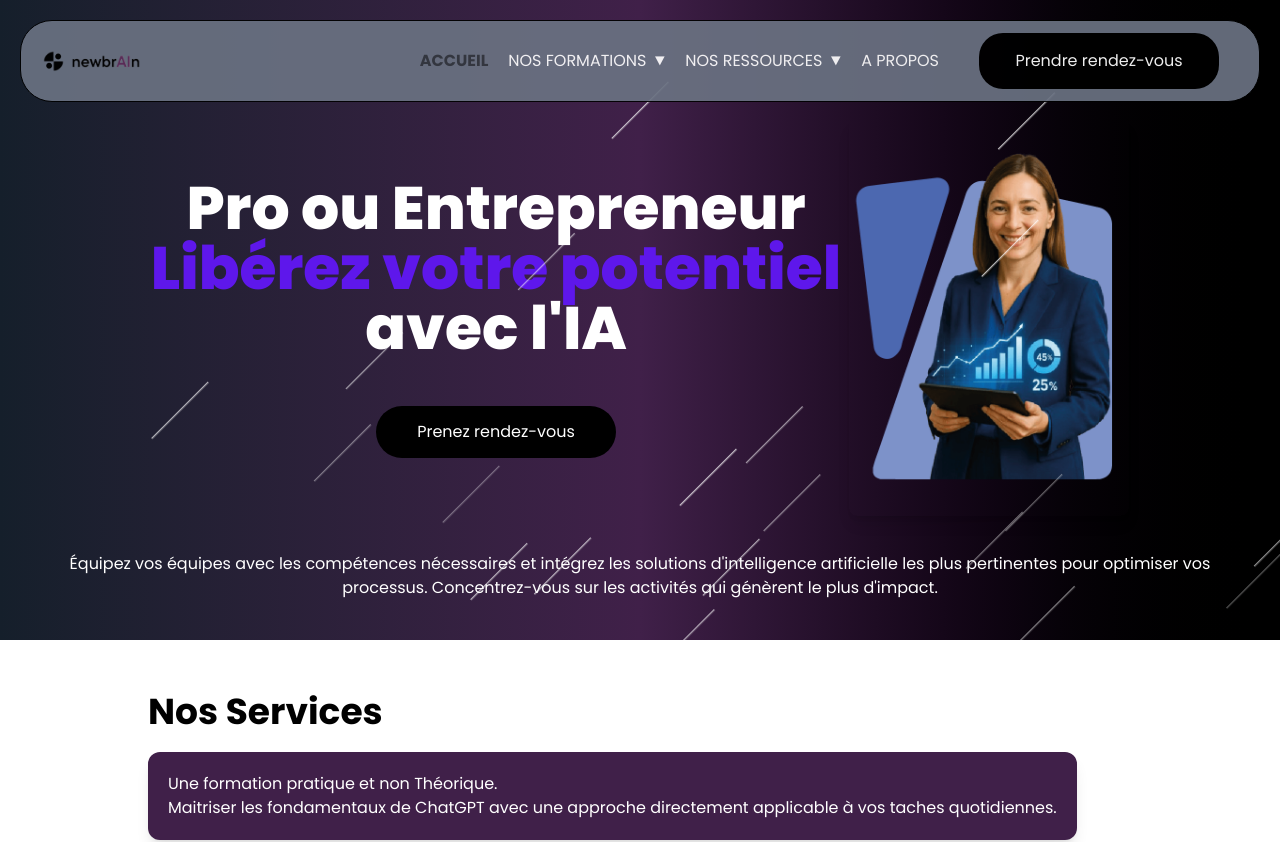
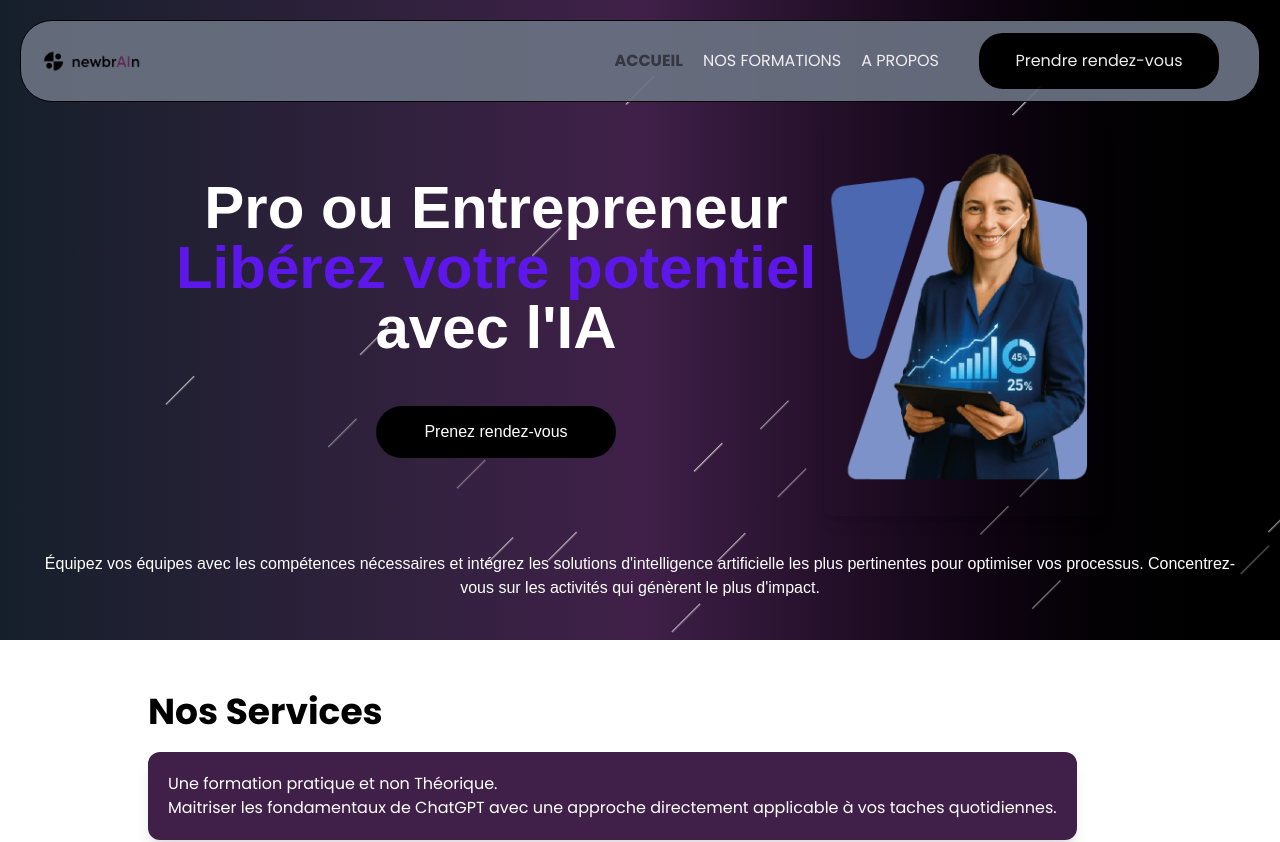
Before and after one commit to Beerus243/newbrain, a Next.js app: page / in a window 1280 px wide. Shown: the top 842 px of the page. Built offline with nearby package versions, Linux system fonts and the light colour scheme.

Commit message:
changement design 5 header du debut

```diff
--- a/app/components/Footer.tsx
+++ b/app/components/Footer.tsx
@@ -52,7 +52,7 @@ const Footer = () => {
   }, []);
 
   return (
-    <footer className="relative bg-gradient-to-r from-[#151f2b] via-[#402049] to-[#000000] text-white !py-10">
+    <footer className="relative rounded-t-3xl bg-gradient-to-r from-[#151f2b] via-[#402049] to-[#000000] text-white !py-10">
       {/* Animation des étoiles filantes */}
       <div
         id="shooting-stars-container"
--- a/app/components/Header.tsx
+++ b/app/components/Header.tsx
@@ -8,36 +8,12 @@ import { usePathname } from "next/navigation";
 
 const Navigation: React.FC = () => {
   const [menuOpen, setMenuOpen] = useState<boolean>(false);
-  const [dropdownOpen, setDropdownOpen] = useState<string | null>(null); // Gère l'état des menus déroulants
   const pathname = usePathname(); // Hook pour récupérer le chemin courant
 
-  // Définition des liens de navigation
-  const navLinks: {
-    label: string;
-    href: string;
-    subLinks?: { label: string; href: string }[];
-  }[] = [
+  // Définition des liens de navigation (sans sous-labels)
+  const navLinks: { label: string; href: string }[] = [
     { label: "Accueil", href: "/" },
-    {
-      label: "Nos formations",
-      href: "/Formation",
-      subLinks: [
-        { label: "A propos", href: "/Apropos" },
-        { label: "Nos news", href: "/Articles" },
-        { label: "Formation", href: "/Formation" },
-        { label: "Coaching", href: "/Coaching" },
-      ],
-    },
-    {
-      label: "Nos ressources",
-      href: "/Client",
-      subLinks: [
-        { label: "A propos", href: "/Apropos" },
-        { label: "Nos news", href: "/News" },
-        { label: "Formation", href: "/Formation" },
-        { label: "Coaching", href: "/Coaching" },
-      ],
-    },
+    { label: "Nos formations", href: "/Formation" },
     { label: "A propos", href: "/Apropos" },
   ];
 
@@ -45,7 +21,7 @@ const Navigation: React.FC = () => {
     <header className="!fixed flex justify-center w-full top-5 !px-5 !z-11">
       <div
         className={
-          "w-full !p-3 flex m-5 relative !px-5 h-fit items-center rounded-4xl  bg-gray-500 !border-black !border-1 !z-[1000] max-md:justify-between opacity-93 transition-all duration-300"
+          "w-full !p-3 flex m-5 relative !px-5 h-fit items-center rounded-4xl bg-gray-500 !border-black !border-1 !z-[1000] max-md:justify-between opacity-93 transition-all duration-300"
         }
       >
         <Link href="/" legacyBehavior onClick={() => setMenuOpen(false)}>
@@ -79,44 +55,18 @@ const Navigation: React.FC = () => {
             {navLinks.map((link) => {
               const isActive = pathname === link.href; // Vérifie si le chemin actuel correspond au lien
               return (
-                <div key={link.label} className="relative group">
-                  {/* Lien principal avec flèche */}
-                  <button
-                    className={`flex items-center gap-2 transition-all cursor-pointer ${
+                <Link
+                  key={link.label}
+                  href={link.href}
+                  onClick={() => setMenuOpen(false)}
+                  className={`transition-all cursor-pointer ${
                     isActive
                       ? "!text-black !font-bold animate-pulse"
                       : "!text-white hover:!text-black"
                   }`}
                 >
                   {link.label.toUpperCase()}
-                    {link.subLinks && (
-                      <span className="transform transition-transform group-hover:rotate-180">
-                        ▼
-                      </span>
-                    )}
-                  </button>
-
-                  {/* Sous-menus */}
-                  {link.subLinks && (
-                    <div className="absolute top-full !text-start !font-semibold sleft-0 bg-gray-500 text-black !rounded-xl !shadow-lg !p-7 z-20 min-w-[200px] opacity-0 pointer-events-none group-hover:opacity-100 group-hover:pointer-events-auto group-hover:translate-y-0 transform translate-y-2 transition-all duration-300">
-                      {link.subLinks.map((subLink) => (
-                        <Link
-                          key={subLink.label}
-                          href={subLink.href}
-                          onClick={() => setMenuOpen(false)}
-                          className="flex items-center gap-3 px-4 py-2 p-7 hover:bg-gray-100  rounded transition-all duration-200 cursor-pointer"
-                        >
-                          {/* Emoji ajouté */}
-                          {subLink.label === "A propos" && ""}
-                          {subLink.label === "Nos news" && ""}
-                          {subLink.label === "Formation" && ""}
-                          {subLink.label === "Coaching" && ""}
-                          <span>{subLink.label}</span>
                 </Link>
-                      ))}
-                    </div>
-                  )}
-                </div>
               );
             })}
           </nav>
--- a/app/components/body.tsx
+++ b/app/components/body.tsx
@@ -41,13 +41,14 @@ export default function Body() {
   }, []);
   return (
     <>
-      <div className="relative h-160 max-md:!h-135 bg-gradient-to-r from-[#151f2b] via-[#402049] to-[#000000] !pb-50">
+      <div
+        className="relative h-160 max-md:!h-135 bg-gradient-to-r from-[#151f2b] via-[#402049] to-[#000000] !pb-50"
+        style={{ fontFamily: "TT Norms, sans-serif" }}
+      >
         <div
           id="shooting-stars-container"
-          className="absolute w-full h-160 overflow-hidden"
-        >
-          {/* Les étoiles filantes seront ajoutées ici */}
-        </div>
+          className="absolute top-0 left-0 w-full h-full overflow-hidden"
+        ></div>
         <div className="max-md:!h-auto flex items-center justify-center !pt-30">
           <div className="flex flex-col md:flex-row items-center justify-center w-full max-w-7xl px-2 !gap-2">
             {/* Texte */}
--- a/app/globals.css
+++ b/app/globals.css
@@ -39,15 +39,15 @@ body {
 .shooting-star {
   position: absolute;
   width: 2px;
-  height: 80px;
+  height: 40px;
   background: linear-gradient(
     90deg,
     rgba(255, 255, 255, 1),
     rgba(255, 255, 255, 0)
   );
-  opacity: 0.8;
+  opacity: 0.6;
   transform: rotate(45deg);
-  animation: shooting-star 5s linear infinite;
+  animation: shooting-star 6s linear infinite;
 }
 
 @keyframes shooting-star {
```
Also changed, not shown: app/contact/Contact.module.css (+7 -9 lines). Lines whose indentation alone changed are shown as unchanged.
